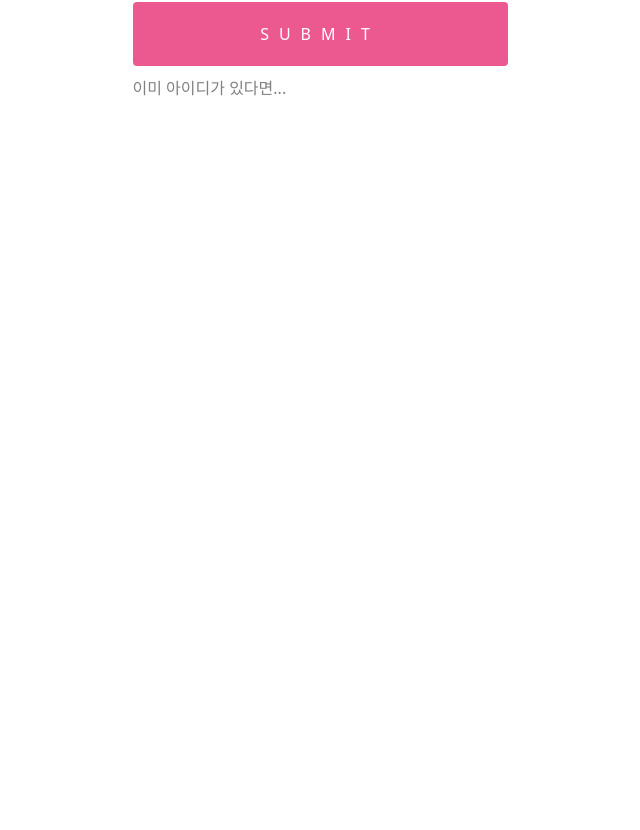
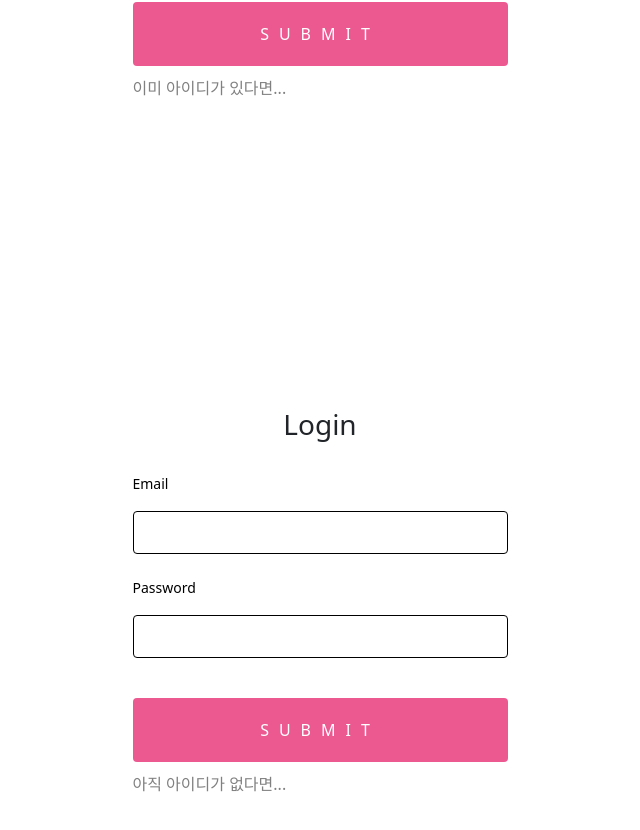
Before and after one commit to wlthdud/ChatApp, a React (Create React App) app in the folder chatapp/: page / in a window 1280 px wide. Shown: the part 598-1428 px from the top of the page, without its empty margins (320-960 px from the left). Before the commit the page ends 800 px from the top, so only its background shows below. Built offline with nearby package versions, Linux system fonts and the light colour scheme.

Commit message:
feat: 로그인 페이지 만들기

```diff
--- a/chatapp/src/App.js
+++ b/chatapp/src/App.js
@@ -1,8 +1,9 @@
 import React from 'react';
+
 
 //component
 import RegisterPage from "./components/Register/RegisterPage";
-
+import LoginPage from './components/Login/LoginPage';
 
 
 function App() {
@@ -10,6 +11,7 @@
   return (
     <>
       <RegisterPage/>
+      <LoginPage/>
     </>
   );
 }
--- /dev/null
+++ b/chatapp/src/components/Login/LoginPage.js
@@ -0,0 +1,66 @@
+import React, { useState } from 'react';
+import {Link, BrowserRouter} from 'react-router-dom';
+import {useForm} from 'react-hook-form';
+import firebase from '../../firebase';
+
+function LoginPage() {
+
+    const {register, formState: {errors}, handleSubmit} = useForm();
+    const [errorFromSubmit, setErrorFromSubmit] = useState("");
+    const [loading, setLoading] = useState(false);
+
+    const onSubmit = async (data) => {
+
+        try{
+            setLoading(true);
+            await firebase.auth().signInWithEmailAndPassword(data.email, data.password);
+
+            setLoading(false);
+        }catch(error){
+            setErrorFromSubmit(error.message);
+            setLoading(false);
+            setTimeout(()=>{
+                setErrorFromSubmit("");
+            },5000);
+        }
+    }
+
+    return (
+        <div className='auth-Wrapper'>
+            <div style={{textAlign:"center"}}>
+                <h3>Login</h3>
+            </div>
+            <form onSubmit={handleSubmit(onSubmit)}>
+
+                <label>Email</label>
+                <input
+                    name="email"
+                    type="email"
+                    {...register("email", {required: true, pattern: /^\S+@\S+$/i})}
+                />
+                {errors.email && <p>This email field is required</p>}
+
+                <label>Password</label>
+                <input
+                    name="password"
+                    type="password"
+                    {...register("password", {required:true, minLength:6})}
+                />
+                {errors.password && errors.password.type === "required" && <p>This password field is required</p>}
+                {errors.password && errors.password.type === "minLength" && <p>Password must have at least 6 characters</p>}
+
+
+                {errorFromSubmit && <p>{errorFromSubmit}</p>}
+
+                <input type="submit" disabled={loading}/>
+                <BrowserRouter>
+                    <Link style={{color:"gray", textDecoration:"none"}} to="register">아직 아이디가 없다면...</Link>
+                </BrowserRouter>
+            </form>
+
+
+        </div>
+    );
+}
+
+export default LoginPage;
```
